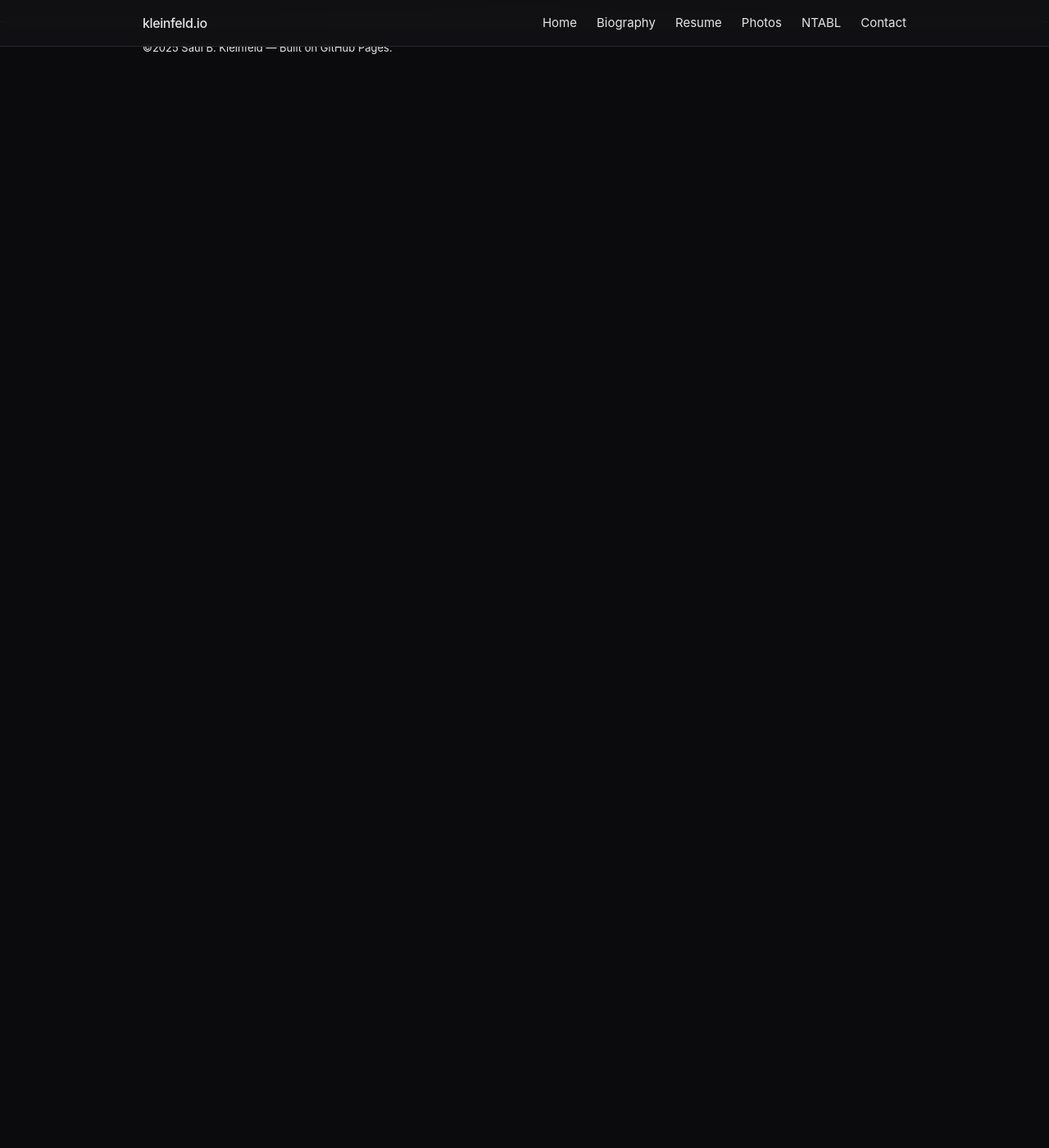
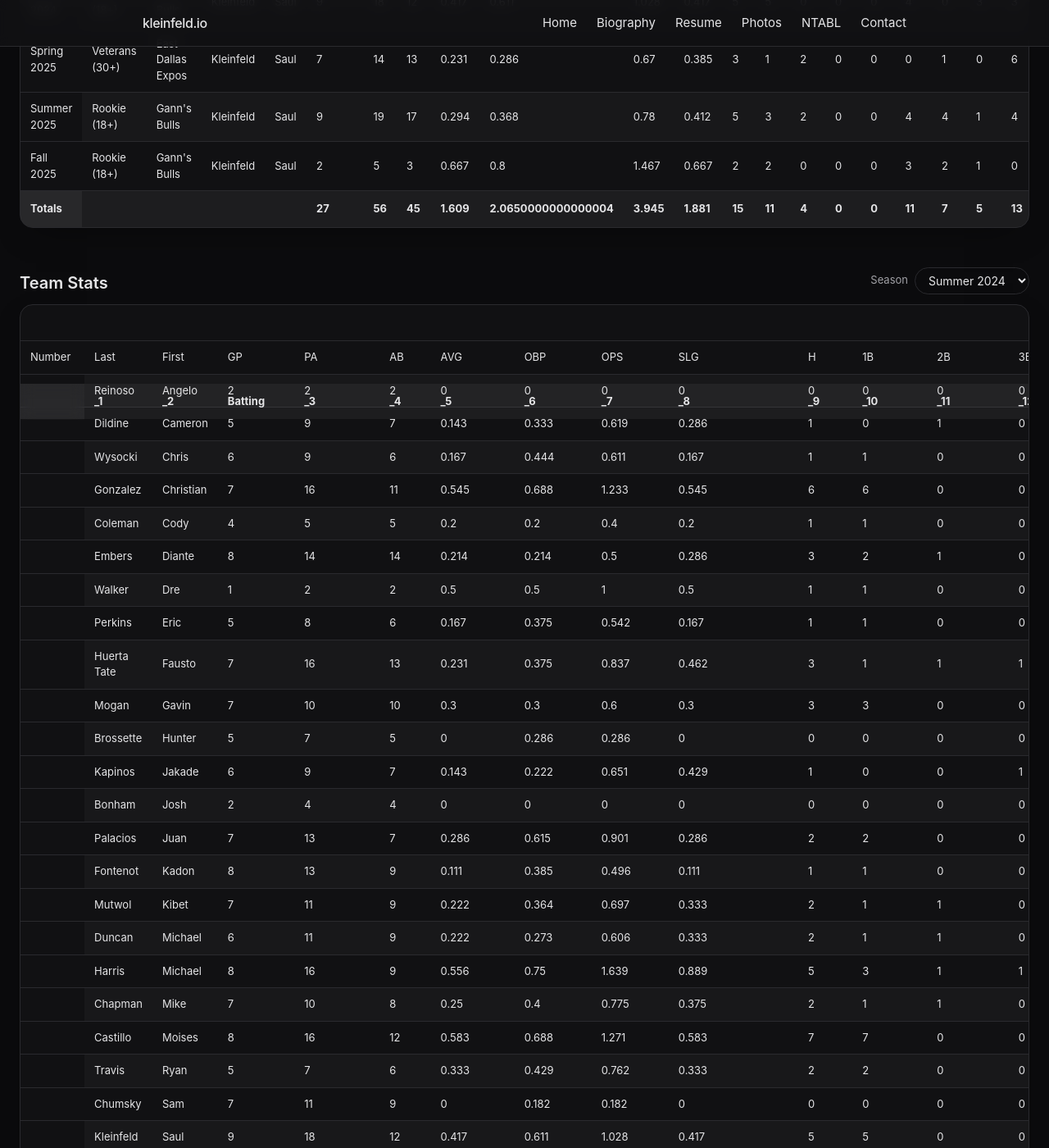
Before and after one commit to skleinfeld/Kleinfeld.io, a Jekyll site: the page built from ntabl.html, in a window 1280 px wide and 1400 px high, scrolled down 358 px. Shown: the whole window at 82% size. Built offline with Jekyll 4.4.1, drawn with Linux system fonts in a browser that asks for light colours; nearby versions of some CDN libraries; before the commit the page ends 900 px from its top, so only the background shows below that; some of the changed lines change nothing that is shown; some of the changed text lies outside the part shown.

Commit message:
Refactor stats tables and CSV loading logic
Simplifies the HTML structure and separates personal and team stats tables. Updates CSV filenames and streamlines JavaScript to load and normalize data for each table independently. Removes column set switchers and improves table rendering and error handling.

```diff
--- a/ntabl.html
+++ b/ntabl.html
@@ -6,24 +6,43 @@ permalink: /ntabl/
 
 <section class="relative overflow-hidden">
   <div class="pointer-events-none absolute inset-0 -z-10">
-    <div class="absolute -top-40 left-1/2 -translate-x-1/2 h-[520px] w-[1200px] rounded-full blur-3xl"
+    <div class="absolute -top-40 left-1/2 -translate-x-1/2 h-[520px] w-[1400px] rounded-full blur-3xl"
          style="background:radial-gradient(ellipse at center, rgba(10,132,255,.18), rgba(191,90,242,.12) 45%, transparent 65%)"></div>
   </div>
 
-  <div class="wrap mx-auto px-4 sm:px-6 py-10">
-    <!-- Header -->
+  <div class="mx-auto max-w-[1400px] px-4 sm:px-6 py-10">
+    <!-- Page header -->
     <div class="flex items-center gap-4">
       <img src="{{ "NTABL - Gann's Bulls Logo.png" | relative_url | uri_escape }}" alt="Gann’s Bulls"
            class="h-12 w-12 rounded bg-white object-contain p-1">
       <div>
         <h1 class="text-2xl sm:text-3xl font-semibold leading-tight">NTABL</h1>
-        <p class="text-d-sub text-[14px]">Personal and Team statistics (compact, computed, interactive)</p>
+        <p class="text-d-sub text-[14px]">Personal and Team statistics</p>
+      </div>
     </div>
 
-      <div class="ml-auto flex items-center gap-2">
+    <!-- PERSONAL (Career) -->
+    <div class="mt-8">
+      <h2 class="text-xl font-semibold mb-3">Personal Career Stats</h2>
+
+      <div class="rounded-2xl border border-d-line bg-d-card shadow-card overflow-hidden">
+        <div class="overflow-x-auto">
+          <table class="min-w-[1200px] w-full text-[13px]">
+            <thead id="p-head" class="bg-white/5 sticky top-24 z-10"></thead>
+            <tbody id="p-body"></tbody>
+            <tfoot id="p-foot"></tfoot>
+          </table>
+        </div>
+      </div>
+    </div>
+
+    <!-- TEAM (Season filter) -->
+    <div class="mt-12">
+      <div class="flex items-end justify-between gap-4 mb-3">
+        <h2 class="text-xl font-semibold">Team Stats</h2>
+        <div class="flex items-center gap-2">
           <label for="season" class="text-[13px] text-d-sub">Season</label>
           <select id="season" class="bg-transparent border border-d-line rounded-full px-3 py-1.5 text-sm">
-          <option value="career">Career</option>
             <option value="summer2024">Summer 2024</option>
             <option value="summer2025">Summer 2025</option>
             <option value="fall2025">Fall 2025</option>
@@ -31,28 +50,12 @@ permalink: /ntabl/
         </div>
       </div>
 
-    <!-- Switchers -->
-    <div class="mt-4 flex flex-wrap gap-2">
-      <button id="btn-personal" class="px-4 py-2 text-sm rounded-full bg-white text-black">Personal Stats</button>
-      <button id="btn-team" class="px-4 py-2 text-sm rounded-full border border-d-line hover:bg-white/5">Team Stats</button>
-
-      <div class="ml-auto flex flex-wrap gap-2">
-        <span class="self-center text-[13px] text-d-sub">Columns:</span>
-        <button class="colset px-3 py-1.5 text-xs rounded-full border border-d-line" data-set="core">Core</button>
-        <button class="colset px-3 py-1.5 text-xs rounded-full border border-d-line" data-set="power">Power</button>
-        <button class="colset px-3 py-1.5 text-xs rounded-full border border-d-line" data-set="discipline">Discipline</button>
-        <button class="colset px-3 py-1.5 text-xs rounded-full border border-d-line" data-set="running">Baserunning</button>
-        <button class="colset px-3 py-1.5 text-xs rounded-full border border-d-line bg-white/10" data-set="all">All</button>
-      </div>
-    </div>
-
-    <!-- Table -->
-    <div class="rounded-2xl border border-d-line bg-d-card shadow-card overflow-hidden mt-4">
+      <div class="rounded-2xl border border-d-line bg-d-card shadow-card overflow-hidden">
         <div class="overflow-x-auto">
-        <table class="min-w-[860px] w-full text-[13px]">
-          <thead id="tbl-head" class="bg-white/5 sticky top-28 z-10"></thead>
-          <tbody id="tbl-body"></tbody>
-          <tfoot id="tbl-foot"></tfoot>
+          <table class="min-w-[1200px] w-full text-[13px]">
+            <thead id="t-head" class="bg-white/5 sticky top-24 z-10"></thead>
+            <tbody id="t-body"></tbody>
+            <tfoot id="t-foot"></tfoot>
           </table>
         </div>
       </div>
@@ -61,80 +64,47 @@ permalink: /ntabl/
         Derived metrics when columns exist: AVG = H/AB • OBP = (H+BB+HBP)/(AB+BB+HBP+SF) • SLG = TB/AB • OPS = OBP+SLG.
       </p>
     </div>
+  </div>
 </section>
 
+<!-- Papa Parse -->
 <script src="https://cdn.jsdelivr.net/npm/papaparse@5.4.1/papaparse.min.js"></script>
 <script>
-/* ----------- Map your files (we’ll encode names safely) ----------- */
-const files = {
-  personal: {
-    career:     "{{ 'Saul Kleinfed\\'s Career Stats.csv' | relative_url }}",
-    summer2024: "{{ 'Gann\\'s Bulls Summer 2024 Stats.csv' | relative_url }}",
-    summer2025: "{{ 'Gann\\'s Bulls Summer 2025 Stats.csv' | relative_url }}",
-    fall2025:   "{{ 'Gann\\'s Bulls Fall 2025 Stats.csv'   | relative_url }}"
-  },
-  team: {
-    career:     "{{ 'Gann\\'s Bulls Summer 2024 Stats.csv' | relative_url }}",
-    summer2024: "{{ 'Gann\\'s Bulls Summer 2024 Stats.csv' | relative_url }}",
-    summer2025: "{{ 'Gann\\'s Bulls Summer 2025 Stats.csv' | relative_url }}",
-    fall2025:   "{{ 'Gann\\'s Bulls Fall 2025 Stats.csv'   | relative_url }}"
-  }
-};
-/* ------------------------------------------------------------------ */
+/* =========================== SOURCE FILES =========================== */
+/* Using your new filenames */
+const personalCareerCSV = "{{ 'personal-batting-career.csv' | relative_url }}";
 
-/* Column groups (to cut down scrolling) */
-const COLSETS = {
-  core: ['Season','Division','Team','Last','First','GP','PA','AB','R','H','AVG','OBP','OPS','SLG'],
-  power: ['HR','RBI','TB','2B','3B','SLG','OPS'],
-  discipline: ['BB','HBP','SO','OBP','K-L'],
-  running: ['SB','SB-ATT','CS','R'],
-  all: 'ALL' // show everything we have (after normalization)
+const teamFiles = {
+  summer2024: "{{ 'team-batting-summer-2024.csv' | relative_url }}",
+  summer2025: "{{ 'team-batting-summer-2025.csv' | relative_url }}",
+  fall2025:   "{{ 'team-batting-fall-2025.csv'   | relative_url }}"
 };
 
-/* State */
-let state = { who:'personal', season:'career', colset:'all' };
+/* ========================== CSV HELPERS ============================ */
+const $ = s => document.querySelector(s);
 
-const $  = s => document.querySelector(s);
-const $$ = s => Array.from(document.querySelectorAll(s));
-
-/* UI wiring */
-$('#btn-personal').onclick = () => { state.who='personal'; styleWho(); load(); };
-$('#btn-team').onclick     = () => { state.who='team'; styleWho(); load(); };
-$('#season').onchange      = e  => { state.season = e.target.value; load(); };
-$$('.colset').forEach(b => b.onclick = () => { state.colset = b.dataset.set; styleColset(); renderLast(); });
-
-function styleWho(){
-  $('#btn-personal').className = state.who==='personal'
-    ? 'px-4 py-2 text-sm rounded-full bg-white text-black'
-    : 'px-4 py-2 text-sm rounded-full border border-d-line hover:bg-white/5';
-  $('#btn-team').className = state.who==='team'
-    ? 'px-4 py-2 text-sm rounded-full bg-white text-black'
-    : 'px-4 py-2 text-sm rounded-full border border-d-line hover:bg-white/5';
-}
-function styleColset(){
-  $$('.colset').forEach(b=>b.classList.toggle('bg-white/10', b.dataset.set===state.colset));
-}
-
-/* CSV loader (encodes weird chars safely) */
 function fetchCSV(url){
-  // GH Pages serves these same-origin; Papa can download them.
-  return new Promise((resolve,reject)=>{
-    Papa.parse(url, {
-      download:true, header:true, dynamicTyping:true, skipEmptyLines:'greedy',
+  // Safe for spaces etc. (your files are already clean)
+  const safe = encodeURI(url);
+  return new Promise((resolve, reject) => {
+    Papa.parse(safe, {
+      download: true,
+      header: true,
+      dynamicTyping: true,
+      skipEmptyLines: 'greedy',
       complete: r => resolve(r.data),
-      error: reject
+      error: err => reject(err)
     });
   });
 }
 
-/* Normalizer: accepts multiple header spellings from spreadsheets */
+const fmt3 = n => (isNaN(n) ? '—' : Number(n).toFixed(3).replace(/^0/,''));
+const divz = (n,d) => d>0 ? n/d : 0;
+
+/* Normalize common header variants into consistent keys */
 function normalizeRows(rows){
-  const mapKey = k => String(k).trim()
-    .replace(/\u2013|\u2014/g,'-') // dashes
-    .replace(/\s+/g,' ')
-    .toLowerCase();
-
-  const aliases = {
+  const normKey = k => String(k).trim().replace(/\u2013|\u2014/g,'-').replace(/\s+/g,' ').toLowerCase();
+  const map = {
     'season':'Season','division':'Division','team':'Team',
     'last':'Last','first':'First',
     'gp':'GP','g':'GP','gs':'GS','pa':'PA','ab':'AB','r':'R','h':'H',
@@ -143,32 +113,27 @@ function normalizeRows(rows){
     'sb':'SB','sb-att':'SB-ATT','sb att':'SB-ATT','cs':'CS',
     'avg':'AVG','obp':'OBP','slg':'SLG','ops':'OPS'
   };
-
   return rows.map(row=>{
     const out = {};
     Object.entries(row).forEach(([k,v])=>{
-      const key = aliases[mapKey(k)] || k; // keep unknowns as-is
+      const key = map[normKey(k)] || k;
       out[key] = v;
     });
     return out;
   });
 }
 
-/* Derivations (only if inputs exist) */
-const fmt3 = n => (isNaN(n) ? '—' : Number(n).toFixed(3).replace(/^0/,''));
-const divz = (n,d) => d>0 ? n/d : 0;
-
+/* Add derived stats if inputs exist */
 function addDerived(rows){
-  if(!rows.length) return rows;
+  if(!rows || !rows.length) return rows;
   const keys = Object.keys(rows[0]);
-  const has  = k => keys.includes(k);
-
+  const has = k => keys.includes(k);
   return rows.map(r=>{
     const H   = +r.H   || 0, AB = +r.AB || 0, BB = +r.BB || 0, HBP= +r.HBP||0, SF = +r.SF || 0;
     const _1B = +r['1B']||0, _2B = +r['2B']||0, _3B = +r['3B']||0, HR = +r.HR||0;
     const TB  = _1B + 2*_2B + 3*_3B + 4*HR;
 
-    if(has('H')&&has('AB'))        r.AVG = fmt3(divz(H,AB));
+    if(has('H')&&has('AB')) r.AVG = fmt3(divz(H,AB));
     if(has('AB')&&(has('BB')||has('HBP'))) r.OBP = fmt3(divz((H+BB+HBP),(AB+BB+HBP+SF)));
     if(has('AB')&&(has('1B')||has('2B')||has('3B')||has('HR'))) r.SLG = fmt3(divz(TB,AB));
     if(r.OBP && r.SLG && !isNaN(parseFloat(r.OBP)) && !isNaN(parseFloat(r.SLG))){
@@ -178,47 +143,64 @@ function addDerived(rows){
   });
 }
 
-/* Column picking based on set */
-function pickColumns(rows){
-  if(!rows.length) return { cols:[], rows };
-  const allCols = Object.keys(rows[0]);
-  if(state.colset==='all') return { cols: allCols, rows };
+/* Preferred column order (extras appended to end) */
+const PREFERRED = [
+  'Season','Division','Team','Last','First',
+  'GP','PA','AB','R','H','1B','2B','3B','HR','RBI',
+  'BB','HBP','SO','K-L',
+  'SB','SB-ATT','CS',
+  'TB','AVG','OBP','SLG','OPS'
+];
 
-  const want = new Set(COLSETS[state.colset] || []);
-  const cols = allCols.filter(c => want.has(c) || c==='Season' || c==='Division' || c==='Team' || c==='Last' || c==='First');
-  return { cols, rows };
+function orderColumns(rows){
+  if(!rows || !rows.length) return [];
+  const seen = new Set();
+  const cols = [];
+  PREFERRED.forEach(c => { if(c in rows[0]) { cols.push(c); seen.add(c); }});
+  Object.keys(rows[0]).forEach(c => { if(!seen.has(c)) cols.push(c); });
+  return cols;
 }
 
 /* Build table */
-function buildTable(cols, rows){
-  const thead = document.getElementById('tbl-head');
-  const tbody = document.getElementById('tbl-body');
-  const tfoot = document.getElementById('tbl-foot');
+function buildTable(rootIds, rows){
+  const [headId, bodyId, footId] = rootIds;
+  const thead = document.getElementById(headId);
+  const tbody = document.getElementById(bodyId);
+  const tfoot = document.getElementById(footId);
 
-  // Header
+  if(!rows || !rows.length){
+    thead.innerHTML = '<tr><th class="px-3 py-3 border-b border-d-line">No data</th></tr>';
+    tbody.innerHTML = '';
+    tfoot.innerHTML = '';
+    return;
+  }
+
+  const cols = orderColumns(rows);
+
   thead.innerHTML =
-    '<tr class="text-left">' +
-    cols.map((c,i)=>`<th class="px-3 py-3 border-b border-d-line ${i===0?'sticky left-0 bg-white/5 backdrop-blur':''}">${c}</th>`).join('') +
+    '<tr class="text-left">'+
+    cols.map((c,i)=>`<th class="px-3 py-3 border-b border-d-line ${i===0?'sticky left-0 bg-white/5 backdrop-blur':''}">${c}</th>`).join('')+
     '</tr>';
 
-  // Body
-  tbody.innerHTML = rows.map((r,rowIdx)=>{
-    const stripe = rowIdx%2 ? 'bg-white/[.03] hover:bg-white/[.06]' : 'hover:bg-white/[.06]';
+  tbody.innerHTML = rows.map((r,i)=>{
+    const stripe = i%2 ? 'bg-white/[.03] hover:bg-white/[.06]' : 'hover:bg-white/[.06]';
     return `<tr class="${stripe}">
-      ${cols.map((c,i)=>`<td class="px-3 py-2.5 border-t border-d-line ${i===0?'sticky left-0 bg-d-card':''}">
-        ${r[c] ?? ''}</td>`).join('')}
+      ${
+        cols.map((c,ci)=>`<td class="px-3 py-2.5 border-t border-d-line ${ci===0?'sticky left-0 bg-d-card':''}">
+          ${r[c] ?? ''}</td>`).join('')
+      }
     </tr>`;
   }).join('');
 
-  // Totals (numeric columns only)
+  // Totals for numeric columns
   const numeric = new Set();
   rows.forEach(r => cols.forEach(c => { const v=r[c]; if(v!==''&&v!==null&&!isNaN(v)) numeric.add(c); }));
   if(numeric.size){
     const totals = {};
     numeric.forEach(c => totals[c] = rows.reduce((a,r)=>a+(+r[c]||0),0));
-    tfoot.innerHTML = '<tr class="bg-white/5">' +
+    tfoot.innerHTML = '<tr class="bg-white/5">'+
       cols.map((c,i)=> i===0
-        ? `<th class="px-3 py-3 border-t border-d-line text-left sticky left-0 bg-white/5">Totals</th>`
+        ? `<th class="px-3 py-3 border-t border-d-line sticky left-0 bg-white/5 text-left">Totals</th>`
         : `<th class="px-3 py-3 border-t border-d-line text-left">${totals[c] ?? ''}</th>`
       ).join('') + '</tr>';
   } else {
@@ -226,39 +208,39 @@ function buildTable(cols, rows){
   }
 }
 
-/* Load + render */
-let lastRows = [];
-
-async function load(){
-  const url = files[state.who][state.season];
-  // Encode weird characters manually (defensive)
-  const safeUrl = url.split('/').map((seg,i)=> i? encodeURIComponent(seg): seg).join('/');
+/* ============================ LOADERS ============================== */
+async function loadPersonal(){
   try{
-    const raw  = await fetchCSV(safeUrl);
+    const raw  = await fetchCSV(personalCareerCSV);
     const norm = normalizeRows(raw);
     const withDerived = addDerived(norm);
-
-    // Sort by Season, then Team (if present)
-    withDerived.sort((a,b)=> String(a.Season||'').localeCompare(String(b.Season||'')) || String(a.Team||'').localeCompare(String(b.Team||'')));
-
-    lastRows = withDerived;
-    renderLast();
+    buildTable(['p-head','p-body','p-foot'], withDerived);
   }catch(e){
-    console.error('CSV load error', e);
-    document.getElementById('tbl-head').innerHTML =
-      '<tr><th class="px-3 py-3 border-b border-d-line">Error</th></tr>';
-    document.getElementById('tbl-body').innerHTML =
-      '<tr><td class="px-3 py-3">Unable to load CSV.</td></tr>';
-    document.getElementById('tbl-foot').innerHTML = '';
+    console.error('Personal CSV load error', e);
+    $('#p-head').innerHTML = '<tr><th class="px-3 py-3 border-b border-d-line">Error</th></tr>';
+    $('#p-body').innerHTML = '<tr><td class="px-3 py-3">Unable to load CSV.</td></tr>';
+    $('#p-foot').innerHTML = '';
   }
 }
 
-function renderLast(){
-  const { cols, rows } = pickColumns(lastRows);
-  buildTable(cols, rows);
+async function loadTeam(){
+  const season = $('#season').value;
+  const url = teamFiles[season];
+  try{
+    const raw  = await fetchCSV(url);
+    const norm = normalizeRows(raw);
+    const withDerived = addDerived(norm);
+    buildTable(['t-head','t-body','t-foot'], withDerived);
+  }catch(e){
+    console.error('Team CSV load error', e);
+    $('#t-head').innerHTML = '<tr><th class="px-3 py-3 border-b border-d-line">Error</th></tr>';
+    $('#t-body').innerHTML = '<tr><td class="px-3 py-3">Unable to load CSV.</td></tr>';
+    $('#t-foot').innerHTML = '';
+  }
 }
 
-/* Init */
-styleWho(); styleColset();
-load();
+/* ============================ INIT ================================ */
+document.getElementById('season').addEventListener('change', loadTeam);
+loadPersonal();
+loadTeam();
 </script>
```
Lines whose indentation alone changed are shown as unchanged.
